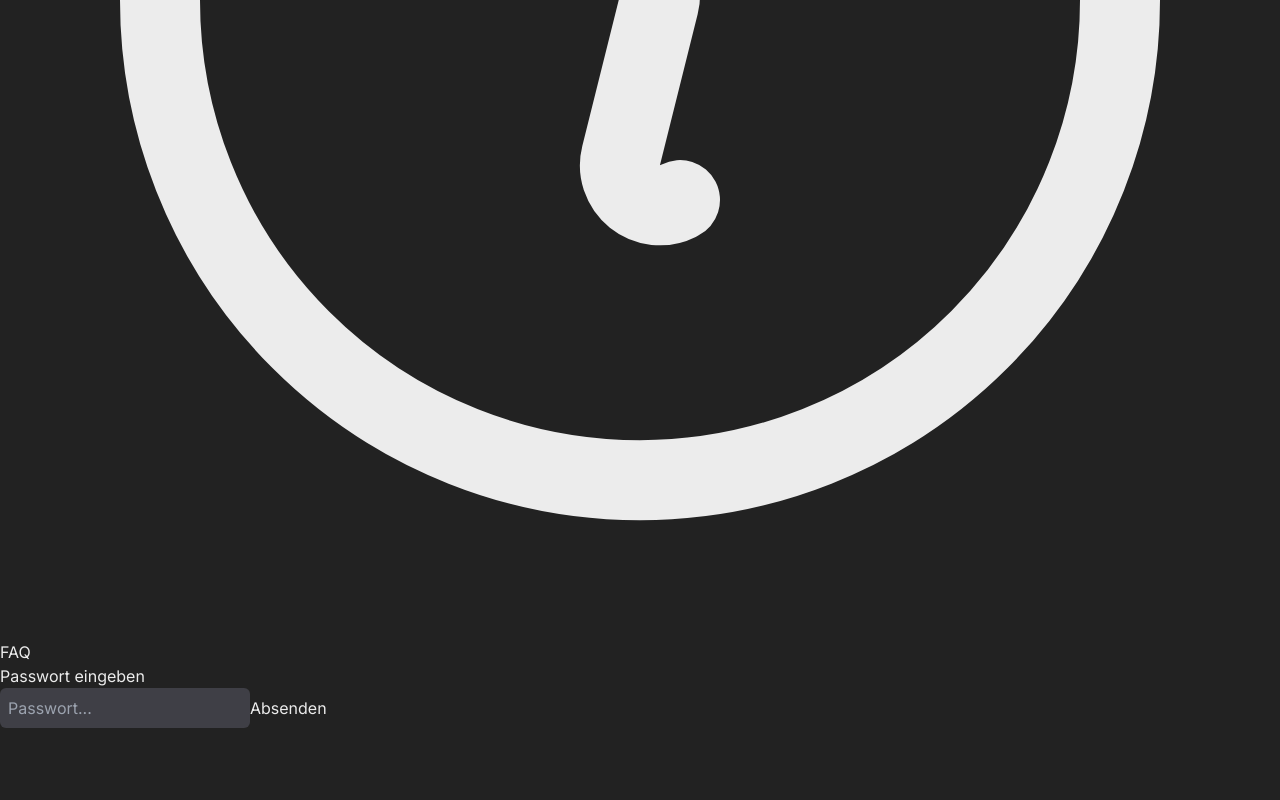
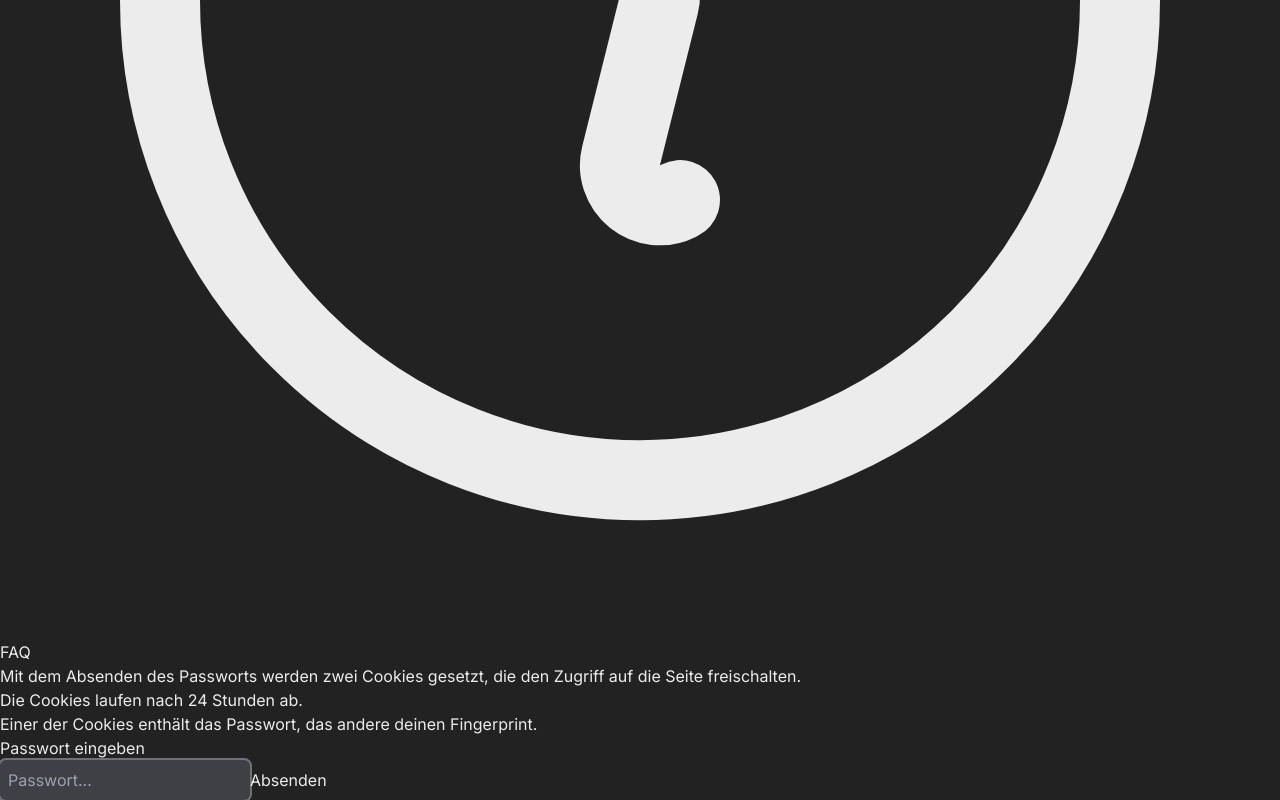
Before and after one commit to stefanluth/kummerkasten, a Next.js app: page /unlock in a window 1280 px wide. Shown: the part 3368-4168 px from the top of the page. Before the commit the page ends 4096 px from the top, so only its background shows below. Built offline with nearby package versions, Linux system fonts and the light colour scheme.

Commit message:
set fingerprint on unlock

```diff
--- a/app/_actions/index.ts
+++ b/app/_actions/index.ts
@@ -1,4 +1,4 @@
 export * from './addPost';
 export * from './reportPost';
-export * from './setPasswordCookie';
+export * from './setSiteCookies';
 export * from './vote';
--- a/app/_actions/setPasswordCookie.ts
+++ b/app/_actions/setSiteCookies.ts
@@ -3,13 +3,25 @@
 import { cookies } from 'next/headers';
 import { redirect } from 'next/navigation';
 
-export async function setPasswordCookie(formData: FormData) {
+export async function setSiteCookies(formData: FormData) {
   const password = formData.get('password') as string;
+  const fingerprint = formData.get('fingerprint') as string;
+
+  console.log({ password, fingerprint });
+
   cookies().set('password', password, {
     path: '/',
     maxAge: 86400,
     secure: true,
     sameSite: 'strict',
   });
+
+  cookies().set('fingerprint', fingerprint, {
+    path: '/',
+    maxAge: 86400,
+    secure: true,
+    sameSite: 'strict',
+  });
+
   redirect('/');
 }
--- /dev/null
+++ b/app/_components/fingerprint.tsx
@@ -0,0 +1,13 @@
+'use client';
+
+import { createFingerprint } from '@/utils';
+import { useEffect, useState } from 'react';
+
+export function Fingerprint() {
+  const [fingerprint, setFingerprint] = useState('' as string);
+  useEffect(() => {
+    setFingerprint(createFingerprint(window));
+  }, []);
+
+  return <input type="hidden" name="fingerprint" value={fingerprint} />;
+}
--- a/app/_components/navBar.tsx
+++ b/app/_components/navBar.tsx
@@ -1,12 +1,10 @@
 import Link from 'next/link';
 import { HomeIcon, InformationCircleIcon, LockClosedIcon } from '@heroicons/react/24/outline';
-import { SetFingerprint } from './setFingerprint';
 
 export function NavBar() {
   return (
     <div className="flex w-full bg-zinc-800 justify-center">
       <div className="flex w-2/3 h-14 gap-4 justify-between items-center">
-        <SetFingerprint />
         <div className="flex gap-2 w-full">
           <Link href="/" title="Home" className="w-6 h-6 mr-4 rounded-md">
             <HomeIcon className="w-6 h-6 text-zinc-100" />
--- a/app/_components/setFingerprint.tsx
+++ /dev/null
@@ -1,14 +0,0 @@
-'use client';
-
-import { useEffect } from 'react';
-import { createFingerprint } from '@/utils';
-
-export function SetFingerprint() {
-  useEffect(() => {
-    const fingerprint = createFingerprint(window);
-    document.cookie = `fingerprint=${fingerprint}; path=/; max-age=86400; samesite=strict; secure`;
-    console.log(`This device's fingerprint: ${fingerprint}`);
-  }, []);
-
-  return <></>;
-}
--- a/app/unlock/page.tsx
+++ b/app/unlock/page.tsx
@@ -1,16 +1,32 @@
 import React from 'react';
-import { setPasswordCookie } from '../_actions';
+import Link from 'next/link';
+import { setSiteCookies } from '@/app/_actions';
+import { Fingerprint } from '@/app/_components/fingerprint';
 
 export default function Unlock() {
   return (
-    <form action={setPasswordCookie}>
-      <div className="flex flex-col max-w-lg p-4 gap-2 mx-auto">
-        <h1>Passwort eingeben</h1>
-        <input type="password" name="password" id="password" placeholder="Passwort..." />
-        <button type="submit" className="w-fit h-8 px-2 rounded-md bg-zinc-600">
-          Absenden
-        </button>
+    <div className="flex flex-col gap-4 pt-4 max-w-2xl mx-auto divide-y divide-zinc-700">
+      <div className="flex flex-col gap-1">
+        <p>Mit dem Absenden des Passworts werden zwei Cookies gesetzt, die den Zugriff auf die Seite freischalten.</p>
+        <p>Die Cookies laufen nach 24 Stunden ab.</p>
+        <p>
+          Einer der Cookies enthält das Passwort, das andere deinen{' '}
+          <Link className="underline" href="/faq">
+            Fingerprint
+          </Link>
+          .
+        </p>
       </div>
-    </form>
+      <form action={setSiteCookies}>
+        <Fingerprint />
+        <div className="flex flex-col py-4 gap-2">
+          <h1>Passwort eingeben</h1>
+          <input autoFocus type="password" name="password" id="password" placeholder="Passwort..." />
+          <button type="submit" className="w-fit h-8 px-2 rounded-md bg-zinc-600">
+            Absenden
+          </button>
+        </div>
+      </form>
+    </div>
   );
 }
```
